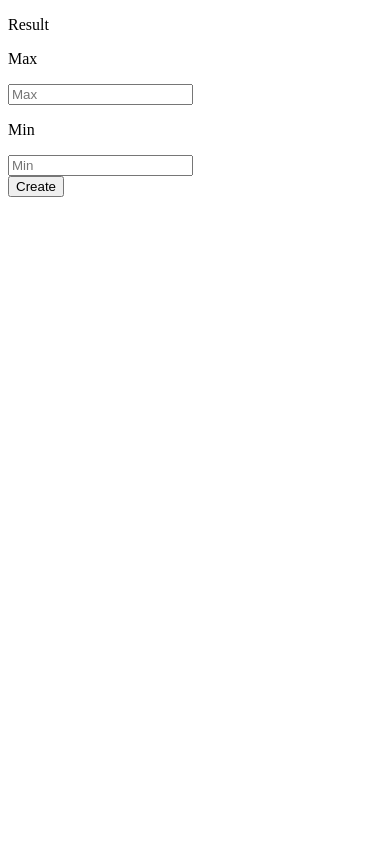
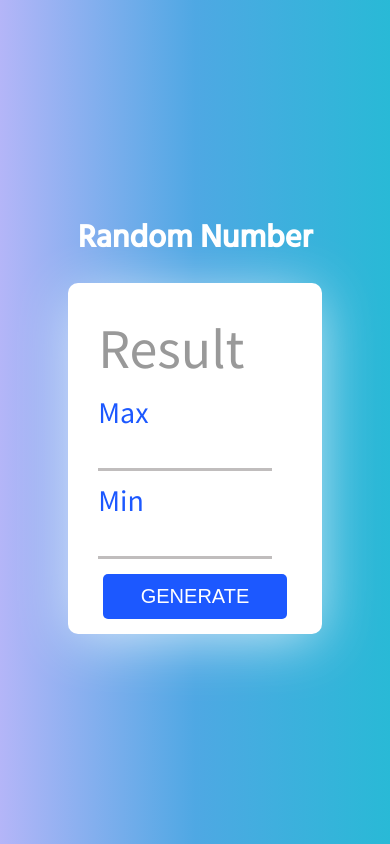
Before and after one commit to banahaker/Random, a plain HTML site: page index.html in a window 390 px wide. Drawn offline with Linux system fonts and the light colour scheme.

Commit message:
add stylesheet

```diff
--- a/index.html
+++ b/index.html
@@ -5,19 +5,23 @@
     <meta http-equiv="X-UA-Compatible" content="IE=edge">
     <meta name="viewport" content="width=device-width, initial-scale=1.0">
     <title>Random</title>
+    <link rel="stylesheet" href="style.css">
 </head>
 <body>
+    <h1>random number</h1>
     <div class="calculate">
+        <div class="control">
             <div class="result">
                 <p>Result</p>
             </div>
             <div class="rangeSetting">
                 <p>Max</p>
-            <input type="text" id="max" placeholder="Max"/>
+                <input type="text" id="max"/>
                 <p>Min</p>
-            <input type="text" id="min" placeholder="Min"/>
+                <input type="text" id="min"/>
             </div>
-        <button class="createRandomNumber">Create</button>
+        </div>
+        <button class="createRandomNumber">generate</button>
     </div>
 </body>
 </html>
--- /dev/null
+++ b/style.css
@@ -0,0 +1,152 @@
+@import url('https://fonts.googleapis.com/css2?family=Source+Sans+Pro:wght@200;300;400&display=swap');
+@import url('https://fonts.googleapis.com/css2?family=Hind+Siliguri:wght@500&display=swap');
+* {
+    margin: 0;
+    padding: 0;
+    box-sizing: border-box;
+}
+
+body {
+    background: linear-gradient(90deg, hsla(239, 83%, 84%, 1) 0%, hsla(204, 73%, 60%, 1) 50%, hsla(190, 68%, 50%, 1) 100%);
+    min-height: 100vh;
+    display: flex;
+    align-items: center;
+    justify-content: center;
+    flex-direction: column;
+    font-family: 'Source Sans Pro', sans-serif;
+}
+
+h1 {
+    color: #fff;
+    text-transform: capitalize;
+    font-family: 'Hind Siliguri', sans-serif;
+    margin-bottom: 20px;
+    width: 300px;
+    font-size: 2em;
+    display: inline;
+}
+
+.calculate {
+    background-color: #fff;
+    width: 65vw;
+    max-width: 800px;
+    box-shadow: 0px 8px 57px -5px rgba(255, 255, 255, 0.75);
+    -webkit-box-shadow: 0px 8px 57px -5px rgba(255, 255, 255, 0.75);
+    -moz-box-shadow: 0px 8px 57px -5px rgba(255, 255, 255, 0.75);
+    display: flex;
+    align-items: center;
+    justify-content: center;
+    flex-direction: column;
+    border-radius: 10px;
+    padding: 30px;
+}
+
+.control {
+    display: flex;
+    height: 80%;
+    width: 100%;
+    display: flex;
+    flex-direction: row;
+    flex-wrap: wrap;
+}
+
+
+.result {
+    width: 65%;
+    color: rgb(153, 153, 153);
+    display: flex;
+    align-items: center;
+    padding-left: 20px;
+    font-size: 3.5em;
+    outline: none;
+    border: 0;
+}
+
+.rangeSetting {
+    width: 35%;
+    display: flex;
+    flex-direction: column;
+    justify-content: center;
+    margin: 0;
+    padding-right: 20px;
+}
+
+.rangeSetting p {
+    font-size: 30px;
+    color: #1c58ff;
+    margin-top: 10px;
+}
+
+.rangeSetting input {
+    height: 30px;
+    outline: none;
+    border-bottom: rgb(192, 189, 189) solid 3px;
+    border-top: none;
+    border-left: none;
+    border-right: none;
+    font-size: 30px;
+    margin-top: 10px;
+    transition: .3s;
+}
+
+@media screen and (max-width:900px){
+    .control {
+        width: 100%;
+        display: flex;
+        flex-direction: column;
+        flex-wrap: wrap;
+        align-items: center;
+    }
+    .result {
+        width: 100%;
+        color: rgb(153, 153, 153);
+        display: flex;
+        text-align: center;
+        font-size: 3.5em;
+        outline: none;
+        border: 0;
+        padding-left: 0;
+    }
+    .rangeSetting {
+        width: 100%;
+        display: flex;
+        flex-direction: column;
+        justify-content: center;
+        margin: 0;
+        padding-right: 20px;
+    }
+    h1 {
+        color: #fff;
+        text-transform: capitalize;
+        font-family: 'Hind Siliguri', sans-serif;
+        margin-bottom: 20px;
+        width: 300px;
+        font-size: 2em;
+        display: inline;
+        text-align: center;
+    }
+}
+
+.rangeSetting input:focus {
+    border-bottom: #1c58ff solid 3px;
+}
+
+.createRandomNumber {
+    position: relative;
+    top: 15px;
+    background-color: #1c58ff;
+    width: 95%;
+    height: 45px;
+    outline: none;
+    border: none;
+    border-radius: 5px;
+    font-size: 20px;
+    color: #fff;
+    text-transform: uppercase;
+    cursor: pointer;
+    transition: .5s;
+}
+
+.createRandomNumber:hover {
+    transform: scale(1.03);
+}
```
Lines whose indentation alone changed are shown as unchanged.
